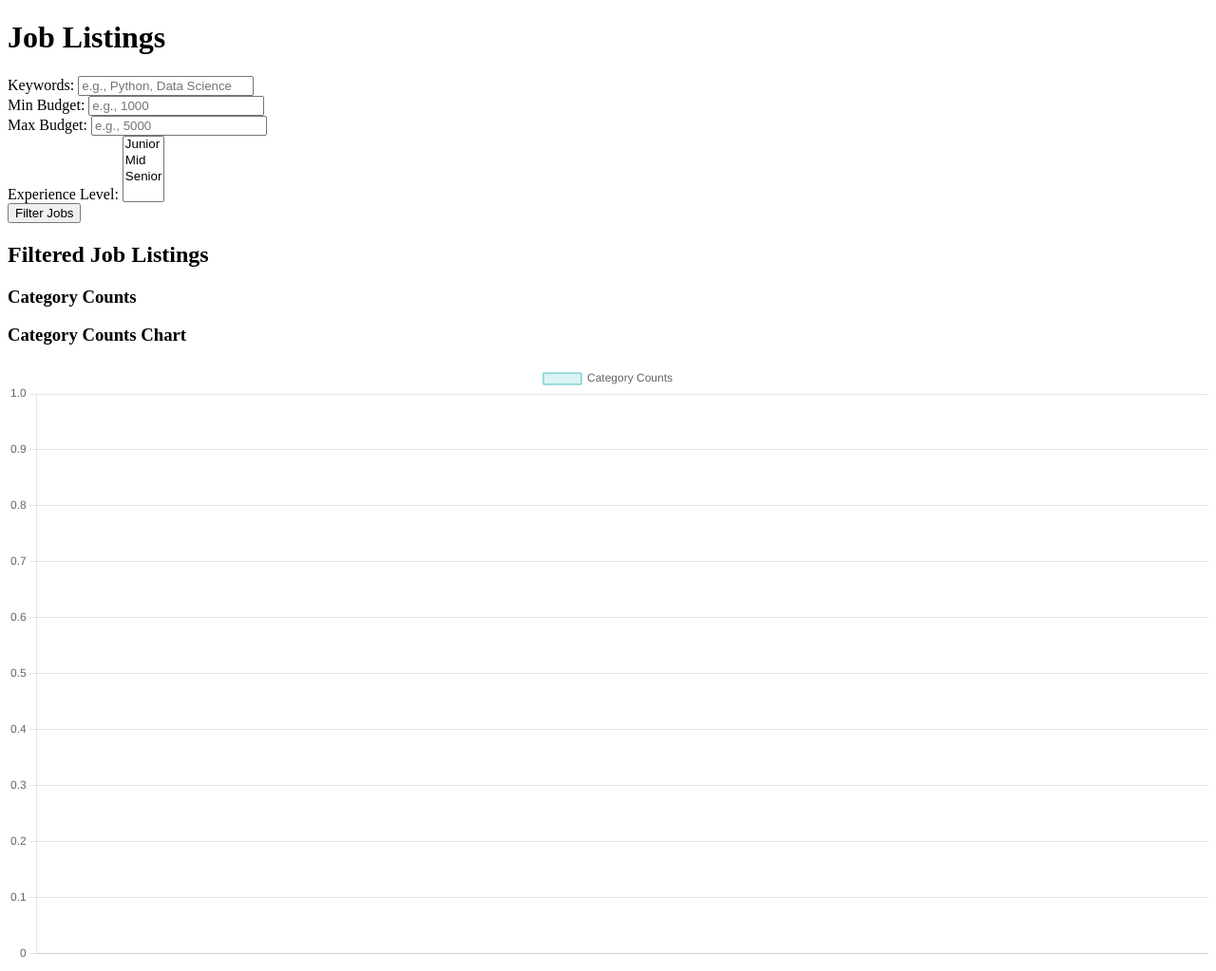
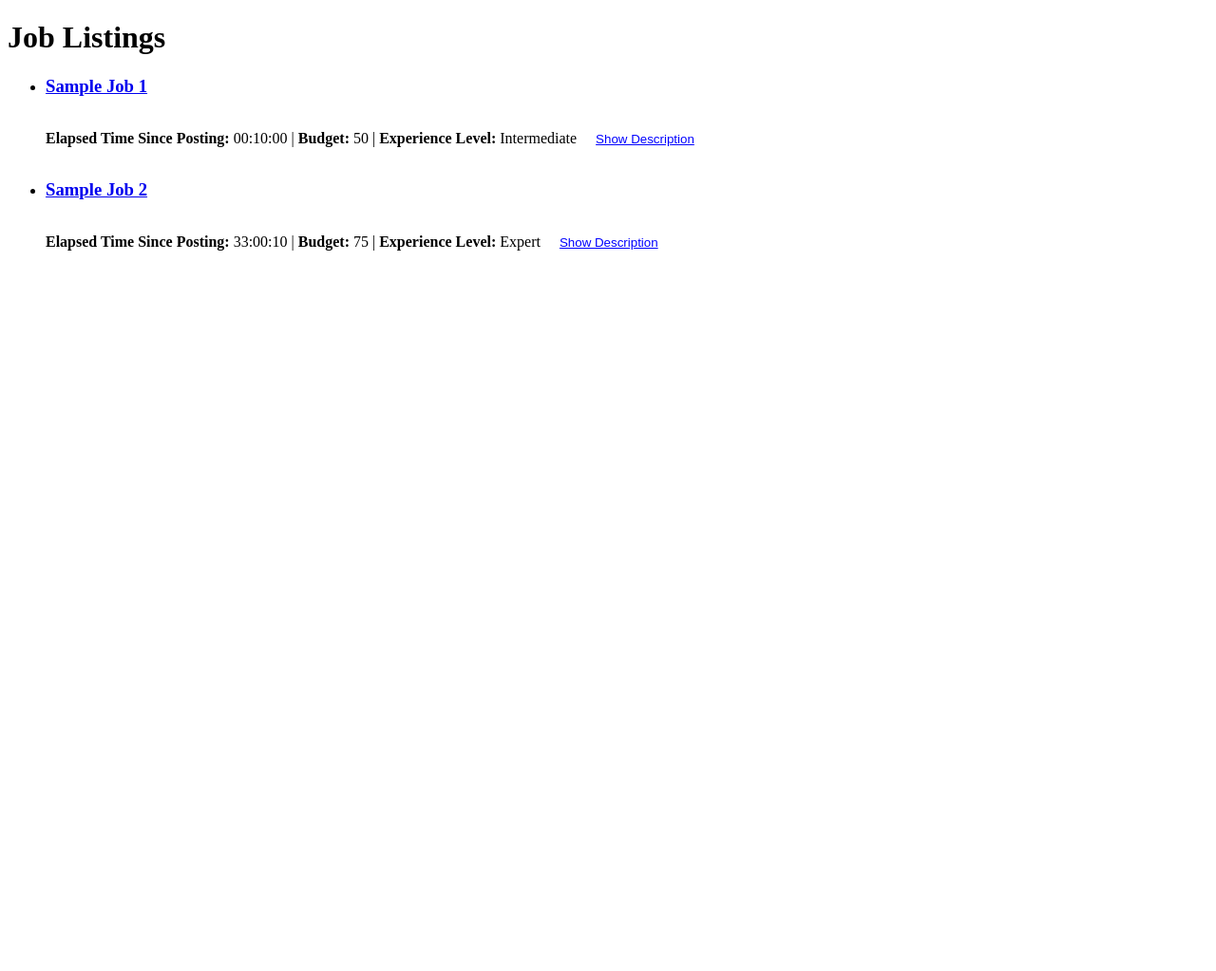
Before and after one commit to chipmoreno/UpworkJobScraper, a Flask app: page / in a window 1280 px wide. Shown: the whole page at 95% size. After the commit the page ends 264 px from the top, so only its background shows below. Run offline with Flask 3, Linux system fonts and the light colour scheme; parts of the project's set-up code (start-up, migrations or seed data) failed here and were passed over.

Commit message:
starting from scratch

```diff
--- a/app.py
+++ b/app.py
@@ -1,51 +1,67 @@
 from flask import Flask, render_template, request
-from summarize_jobs import summarize_jobs
 from scraper import scraper
-from filterjobs import *
+from descriptive import *
+app = Flask(__name__)
 
-app = Flask(__name__)
+USE_DEFAULTS = True  # Set this to True to use default data, False to scrape
+
+# Default job data for debugging
+default_job_data = {
+    "job1": {
+        "title": "Sample Job 1",
+        "description": "This is a sample description for Job 1.",
+        "budget": "50",
+        "elapsed": "00:10:00",
+        "link": "https://www.upwork.com/job1",
+        "experience_level": "Intermediate"
+    },
+    "job2": {
+        "title": "Sample Job 2",
+        "description": "This is a sample description for Job 2.",
+        "budget": "75",
+        "elapsed": "33:00:10",
+        "link": "https://www.upwork.com/job2",
+        "experience_level": "Expert"
+    },
+    # Add more sample jobs if needed
+}
 
 @app.route('/', methods=['GET', 'POST'])
 def index():
     job_list = []
-    job_data = scraper()  # Call the scraping function from scraper.py
-
-    # Default criteria (if no form input)
-    keywords = []
-    min_budget = None
-    max_budget = None
-    experience_levels = []
-
-    # If the form is submitted (POST request), get the user-defined criteria
-    if request.method == 'POST':
-        keywords = request.form.get('keywords', '').split(',')
-        min_budget = request.form.get('min_budget', type=float)
-        max_budget = request.form.get('max_budget', type=float)
-        experience_levels = request.form.getlist('experience_levels')
-
-    # Filter and prioritize the jobs based on the criteria
-    filtered_jobs = filter_and_prioritize_jobs(job_data, keywords, min_budget, max_budget, experience_levels)
-
-    # Prepare the job details for rendering
-    for job in filtered_jobs:
-        title = job.get('title')
-        time_posted = job.get('time_posted')
-        description = job.get('description')
+    if USE_DEFAULTS:
+        # Use default data for debugging
+        job_data = default_job_data
+    else:
+        # Scrape the data if USE_DEFAULTS is set to False
+        job_data = scraper()
+    for job in job_data.values():
+        title = job.get('title', '')
+        description = job.get('description', '')
+        budget = job.get('budget', '0')
+        experience_level = job.get('experience_level', 'Unknown')
+        elapsed = job.get('elapsed')
         link = job.get('link')
-        budget = job.get('budget')
-
         job_list.append({
                 'title': title,
-                'time_posted': time_posted,
+                'elapsed': elapsed,
                 'description': description,
                 'link': link,
-                'budget': budget
+                'budget': budget,
+                'experience_level': experience_level
             })
+    return render_template('index.html', jobs=job_list)
 
-    category_counts, experience_level_counts, avg_budget_by_category = summarize_jobs(job_data)
-
-    return render_template('index.html', jobs=job_list, category_counts=category_counts,
-                           experience_level_counts=experience_level_counts, avg_budget_by_category=avg_budget_by_category)
+@app.route('/recent_jobs')
+def recent_jobs_page():
+    if USE_DEFAULTS:
+        # Use default data for debugging
+        job_data = default_job_data
+    else:
+        # Scrape the data if USE_DEFAULTS is set to False
+        job_data = scraper()
+    recent_jobs = get_recent_jobs(job_data)  # Filter jobs from last 10 minutes
+    return render_template('recent_jobs.html', recent_jobs=recent_jobs)
 
 if __name__ == '__main__':
     app.run(debug=True)
--- a/filterjobs.py
+++ /dev/null
@@ -1,33 +0,0 @@
-def filter_and_prioritize_jobs(job_data, keywords=None, min_budget=None, max_budget=None, experience_levels=None):
-    filtered_jobs = []
-
-    # Loop through the job data and apply the user-defined filters
-    for job in job_data.values():
-        title = job.get('title', '')
-        description = job.get('description', '')
-        budget_str = job.get('budget', '0')
-        experience_level = job.get('experience_level', 'Unknown')
-
-        # Try to convert the budget to a float
-        try:
-            budget = float(budget_str)
-        except ValueError:
-            budget = 0  # Default to 0 if budget conversion fails
-
-        # Check if the job matches the user-defined criteria
-        if keywords and not any(keyword.lower() in (title + description).lower() for keyword in keywords):
-            continue  # Skip this job if it doesn't match any of the keywords
-
-        if min_budget and budget < min_budget:
-            continue  # Skip this job if it doesn't meet the minimum budget
-
-        if max_budget and budget > max_budget:
-            continue  # Skip this job if it exceeds the maximum budget
-
-        if experience_levels and experience_level not in experience_levels:
-            continue  # Skip if the experience level doesn't match the user's criteria
-
-        # Add the job to the filtered list if it passes all the criteria
-        filtered_jobs.append(job)
-
-    return filtered_jobs
--- a/templates/index.html
+++ b/templates/index.html
@@ -4,83 +4,48 @@
     <meta charset="UTF-8">
     <meta name="viewport" content="width=device-width, initial-scale=1.0">
     <title>Job Listings</title>
-    <script src="https://cdn.jsdelivr.net/npm/chart.js"></script> <!-- Include Chart.js -->
+    <style>
+        .description {
+            display: none;
+        }
+        .toggle-btn {
+            cursor: pointer;
+            color: blue;
+            text-decoration: underline;
+            border: none;
+            background: none;
+        }
+        .job-details {
+            display: inline-block;
+            margin-right: 10px;
+        }
+    </style>
 </head>
 <body>
     <h1>Job Listings</h1>
-
-    <form method="POST" action="/">
-        <label>Keywords:</label>
-        <input type="text" name="keywords" placeholder="e.g., Python, Data Science" /><br />
-
-        <label>Min Budget:</label>
-        <input type="number" name="min_budget" placeholder="e.g., 1000" /><br />
-
-        <label>Max Budget:</label>
-        <input type="number" name="max_budget" placeholder="e.g., 5000" /><br />
-
-        <label>Experience Level:</label>
-        <select name="experience_levels" multiple>
-            <option value="Junior">Junior</option>
-            <option value="Mid">Mid</option>
-            <option value="Senior">Senior</option>
-        </select><br />
-
-        <button type="submit">Filter Jobs</button>
-    </form>
-
-    <h2>Filtered Job Listings</h2>
     <ul>
         {% for job in jobs %}
-            <li>
-                <a href="{{ job.link }}" target="_blank">{{ job.title }}</a><br />
-                <strong>Posted:</strong> {{ job.time_posted }}<br />
-                <strong>Description:</strong> {{ job.description }}<br />
-                <strong>Budget:</strong> {{ job.budget or "N/A" }}<br />
-            </li>
+        <li>
+            <h3><a href="{{ job.link }}" target="_blank">{{ job.title }}</a></h3>
+            <div class="job-details">
+                <p><strong>Elapsed Time Since Posting:</strong> {{ job.elapsed }} |
+                <strong>Budget:</strong> {{ job.budget }} |
+                <strong>Experience Level:</strong> {{ job.experience_level }}</p>
+            </div>
+            <button class="toggle-btn" onclick="toggleDescription('{{ loop.index }}')">Show Description</button>
+            <p id="description-{{ loop.index }}" class="description">{{ job.description }}</p>
+        </li>
         {% endfor %}
     </ul>
-
-    <h3>Category Counts</h3>
-    <ul>
-        {% for category, count in category_counts.items() %}
-            <li>{{ category }}: {{ count }}</li>
-        {% endfor %}
-    </ul>
-
-    <h3>Category Counts Chart</h3>
-    <canvas id="categoryChart" width="400" height="200"></canvas>
-
     <script>
-        // Data from server-side template (replace with your actual data)
-        const categoryCounts = JSON.parse('{{ category_counts | tojson }}');
-
-        // Extract categories and counts
-        const categories = Object.keys(categoryCounts);
-        const counts = Object.values(categoryCounts);
-
-        // Render the bar chart
-        const ctx = document.getElementById('categoryChart').getContext('2d');
-        new Chart(ctx, {
-            type: 'bar',
-            data: {
-                labels: categories,
-                datasets: [{
-                    label: 'Category Counts',
-                    data: counts,
-                    backgroundColor: 'rgba(75, 192, 192, 0.2)',
-                    borderColor: 'rgba(75, 192, 192, 1)',
-                    borderWidth: 1
-                }]
-            },
-            options: {
-                scales: {
-                    y: {
-                        beginAtZero: true
-                    }
-                }
+        function toggleDescription(id) {
+            const desc = document.getElementById('description-' + id);
+            if (desc.style.display === 'none') {
+                desc.style.display = 'block';
+            } else {
+                desc.style.display = 'none';
             }
-        });
+        }
     </script>
 </body>
 </html>
```
Also changed, not shown: descriptive.py (added, +11 -0 lines), scraper.py (+33 -16 lines), job_data.db (added).
